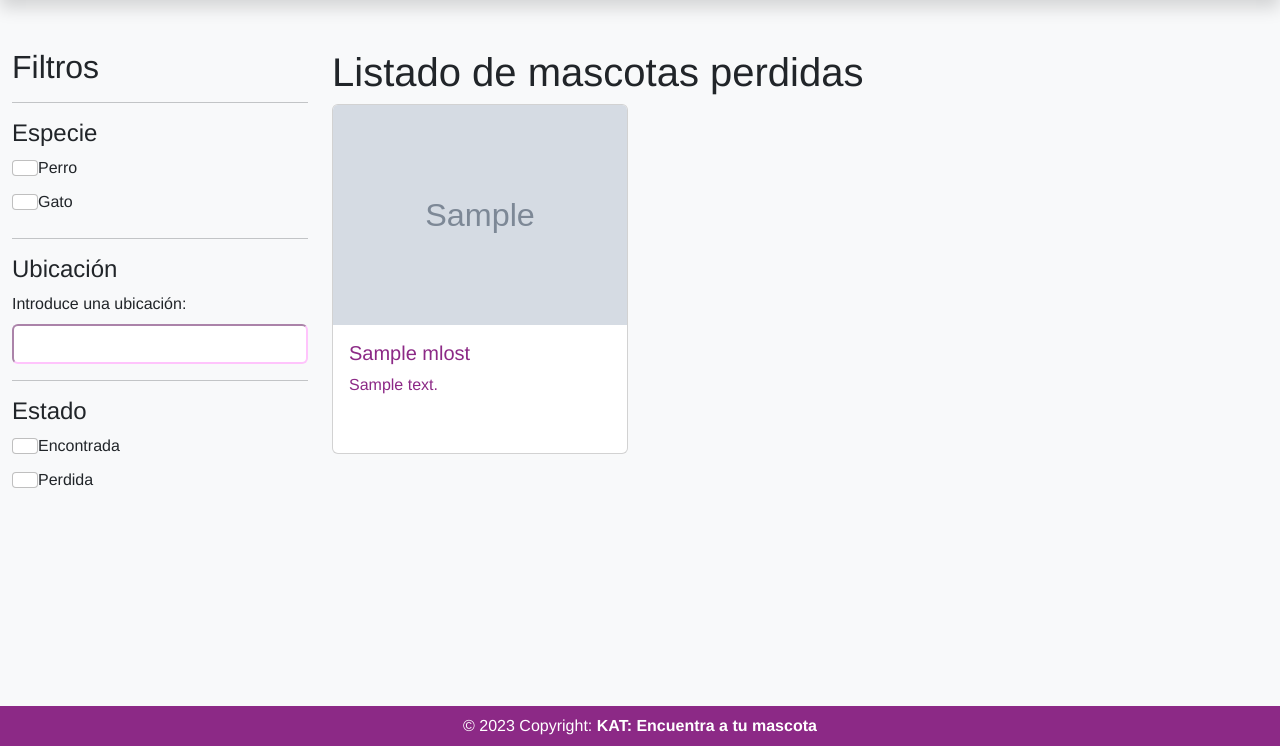
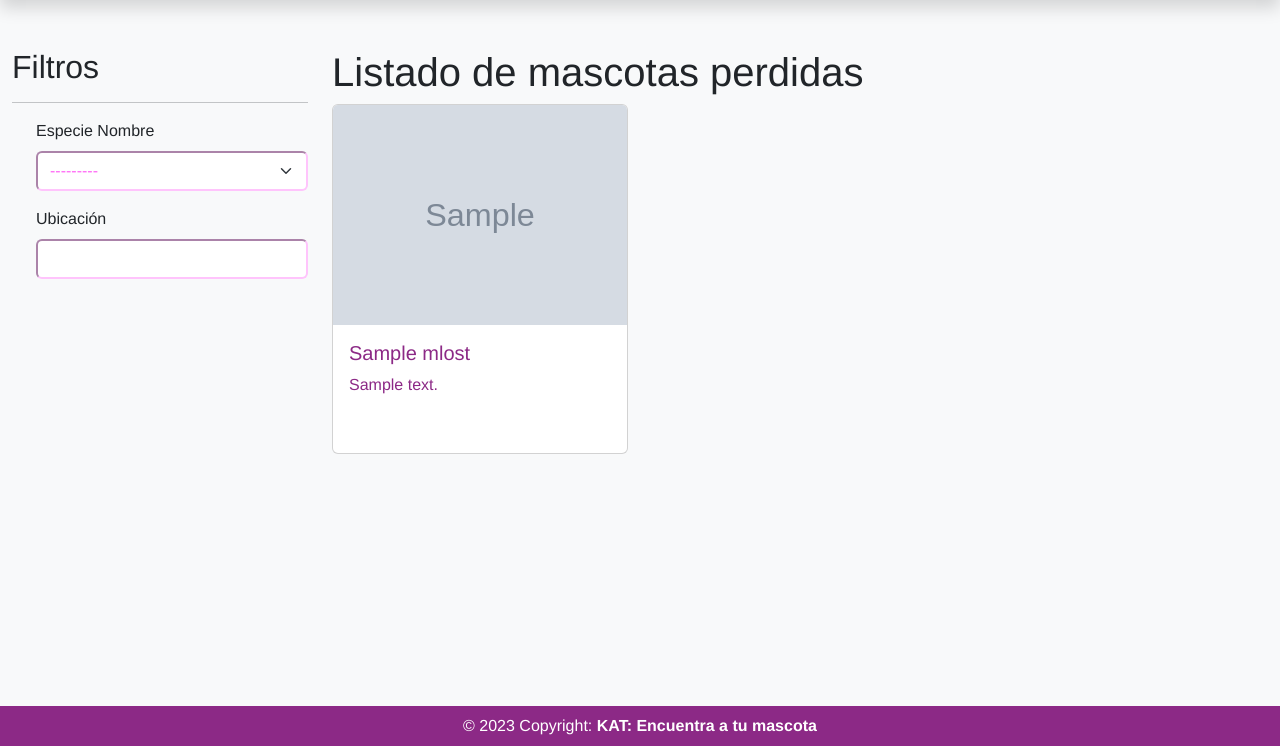
Before and after one commit to AnnieAmrod/Proyecto-KAT-Encuentra-a-tu-mascota, a Django app: page /m_perdida/ in a window 1280 px wide. Shown: the part 54-800 px from the top of the page. Run offline with Django 3.2, Linux system fonts and the light colour scheme; tables that the repository leaves empty hold one stand-in row (values such as "Sample post"); grey boxes marked "Sample" are stand-in pictures; some libraries are stand-ins or nearby versions.

Commit message:
Aplicación con Django Filter (No funciona DFilter)

```diff
--- /dev/null
+++ b/proyectoKAT/katapp/filters.py
@@ -0,0 +1,11 @@
+import django_filters
+
+from .models import MLost, Especie
+
+class MLostFilter(django_filters.FilterSet):
+    especie = django_filters.ModelChoiceFilter(field_name='especie__nombre', queryset=Especie.objects.all())
+    lugar_perdida = django_filters.CharFilter(lookup_expr='icontains', label='Ubicación')
+
+    class Meta:
+        model = MLost
+        fields = ['especie', 'lugar_perdida']
--- a/proyectoKAT/katapp/views.py
+++ b/proyectoKAT/katapp/views.py
@@ -1,5 +1,5 @@
 from django.shortcuts import render
-from django.views.generic import TemplateView
+from django.views.generic import TemplateView, ListView
 from django.shortcuts import get_object_or_404
 from .models import MLost, MFind, Aviso
 from django.views.generic.edit import CreateView, UpdateView, DeleteView #Para crear, actualizar y eliminar elementos (CBV)
@@ -10,15 +10,30 @@ from katapp.forms import MLostForm, MFindForm, AvisoForm #Importar los forms
 
 from common.mixins import AreaRestringidaMixin #Importamos los mixins
 
+from django_filters.views import FilterView #Importar para filtrar las vistas
+from .filters import MLostFilter #Importar nuestro filtro
+
 # Create your views here.
 #!------------------------------------------ MASCOTAS PERDIDAS ---------------------------------------
-class MPerdidaListView(TemplateView):
+class MPerdidaListView(FilterView, ListView):
     template_name = "katapp/listado_m_perdidas.html"
-    def get_context_data(self, *args, **kwargs):
-        context = super().get_context_data(*args, **kwargs)
-        lost_id = kwargs.get('pk')
-        context['mascotas'] = MLost.objects.filter(id=lost_id) if lost_id else MLost.objects.all()
-        return context
+    filterset_class = MLostFilter
+
+    #def get_context_data(self, *args, **kwargs):
+        #context = super().get_context_data(*args, **kwargs)
+        #!CÓDIGO ANTES DE LOS FILTROS ----------------------------------
+        #lost_id = kwargs.get('pk')
+        #context['mascotas'] = MLost.objects.filter(id=lost_id) if lost_id else MLost.objects.all()
+        #return context
+        #!CÓDIGO DESPUES DE LOS FILTROS ----------------------------------
+        #context['filter_form'] = self.filterset.form # Utiliza la clave 'filter_form'
+        #return context
+def mperdida_list(request):
+    f = MLostFilter(request.GET, queryset=MLost.objects.all())
+    selected_species = request.GET.get('especie')
+    print("Valor seleccionado:", selected_species)
+    return render(request, 'katapp/listado_m_perdidas.html', {'filter': f})
+
 
 #-------------------------------- Recuperar mascota al clickar en una mascota de Panel
 def m_perdida_detail_view(request,pk):
--- a/proyectoKAT/proyectoKAT/settings.py
+++ b/proyectoKAT/proyectoKAT/settings.py
@@ -49,6 +49,7 @@ INSTALLED_APPS = [
     'allauth',
     'allauth.account',
     'allauth.socialaccount',
+    'django_filters',
 
     #Aplicaciones propias
     'common',
--- a/proyectoKAT/proyectoKAT/urls.py
+++ b/proyectoKAT/proyectoKAT/urls.py
@@ -22,6 +22,7 @@ from katapp import views as  katapp_views
 from usuario import views as usuario_views
 from usuario.views import LoginFormView, LogoutView
 from django.urls import include
+from django_filters.views import FilterView
 
 urlpatterns = [
     path('admin/', admin.site.urls),
@@ -29,7 +30,9 @@ urlpatterns = [
     path('home/', common_views.HomeView.as_view(), name='home'),
     path('panel/', common_views.PanelView.as_view(), name='panel'),
 
-    path('m_perdida/', katapp_views.MPerdidaListView.as_view(), name='m_perdida'),
+    #path('m_perdida/', katapp_views.MPerdidaListView.as_view(), name='m_perdida'),
+    path('m_perdida/', katapp_views.mperdida_list, name="m_perdida"),
+    #path('m_perdida/', katapp_views.FilterView.as_view(model=katapp_views.MPerdidaListView), name='m_perdida'),
     path('m_perdidadetail/<int:id>/', katapp_views.MPerdidaDetailView.as_view(), name='m_perdidadetail'),
 
     path('m_perdida_create/', katapp_views.MLostCreateView.as_view(), name='m_perdida_create'), #Para crear elementos (CBV)
--- a/proyectoKAT/templates/katapp/listado_m_perdidas.html
+++ b/proyectoKAT/templates/katapp/listado_m_perdidas.html
@@ -1,4 +1,6 @@
 {% extends 'common/base_katapp.html' %}
+
+{% load crispy_forms_tags %}
 
 {% block content %}
 <div class="container-fluid">
@@ -6,45 +8,14 @@
         <div class="col-md-3">
             <h2>Filtros</h2>
             <hr>
-            <h4>Especie</h4>
             <div class="form-check">
-                <input class="form-check-input" type="checkbox" value="" id="perro">
-                <label class="form-check-label" for="perro">
-                    Perro
-                </label>
-            </div>
-            <div class="form-check">
-                <input class="form-check-input" type="checkbox" value="" id="gato">
-                <label class="form-check-label" for="gato">
-                    Gato
-                </label>
-            </div>
-            <hr>
-            <h4>Ubicación</h4>
-            <div class="form-group">
-                <label for="ubicacion">Introduce una ubicación:</label>
-                <input type="text" class="form-control" id="ubicacion">
-            </div>
-            <hr>
-            <h4>Estado</h4>
-            <div class="form-check">
-                <input class="form-check-input" type="checkbox" value="" id="encontrada">
-                <label class="form-check-label" for="encontrada">
-                    Encontrada
-                </label>
-            </div>
-            <div class="form-check">
-                <input class="form-check-input" type="checkbox" value="" id="perdida">
-                <label class="form-check-label" for="perdida">
-                    Perdida
-                </label>
+                {% crispy filter.form %}
             </div>
         </div>
         <div class="col-md-9 pb-5">
             <h1>Listado de mascotas perdidas</h1>
             <div class="row">
-                {% if mascotas %}
-                    {% for mascota in mascotas %}
+                {% for mascota in filter.qs %} <!-- Utiliza la clave 'filter_form' -->
                     <div class="col-md-4 mb-3">
                         {% if user.is_authenticated and mascota.datos_contacto == user %}
                         <a href="{% url 'm_perdida_update' pk=mascota.id %}">
@@ -66,10 +37,9 @@
                             </div>
                         </a>
                     </div>
+                    {% empty %}
+                        <p>No se han encontrado mascotas</p>
                 {% endfor %}
-                {% else %}
-                    <p>No se han encontrado mascotas</p>
-                {% endif %}
             </div>
         </div>
     </div>
```
Also changed, not shown: 1 other file. Lines whose indentation alone changed are shown as unchanged.
